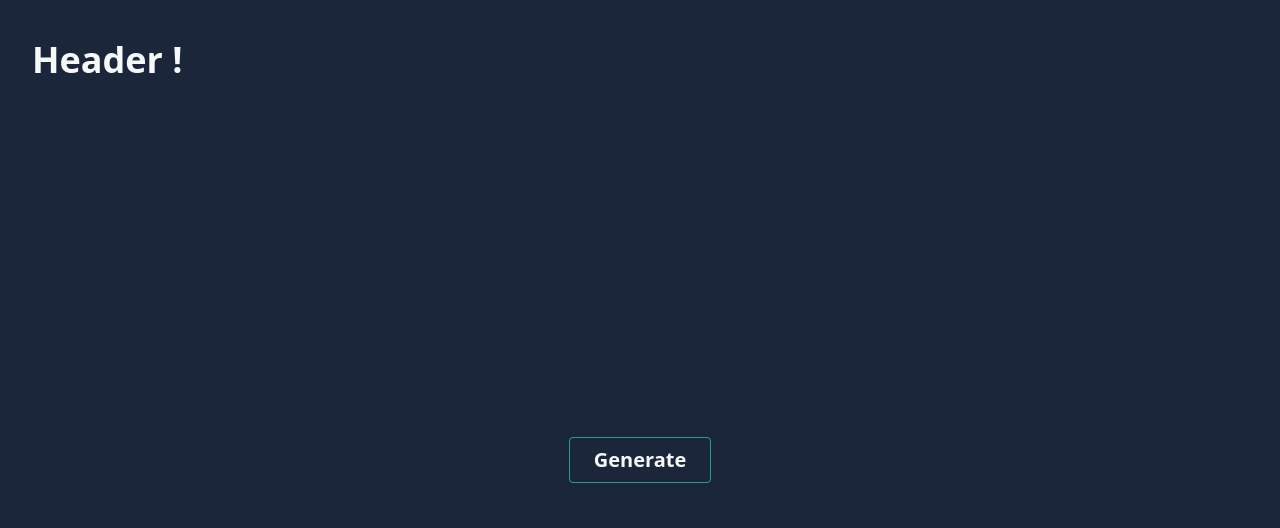
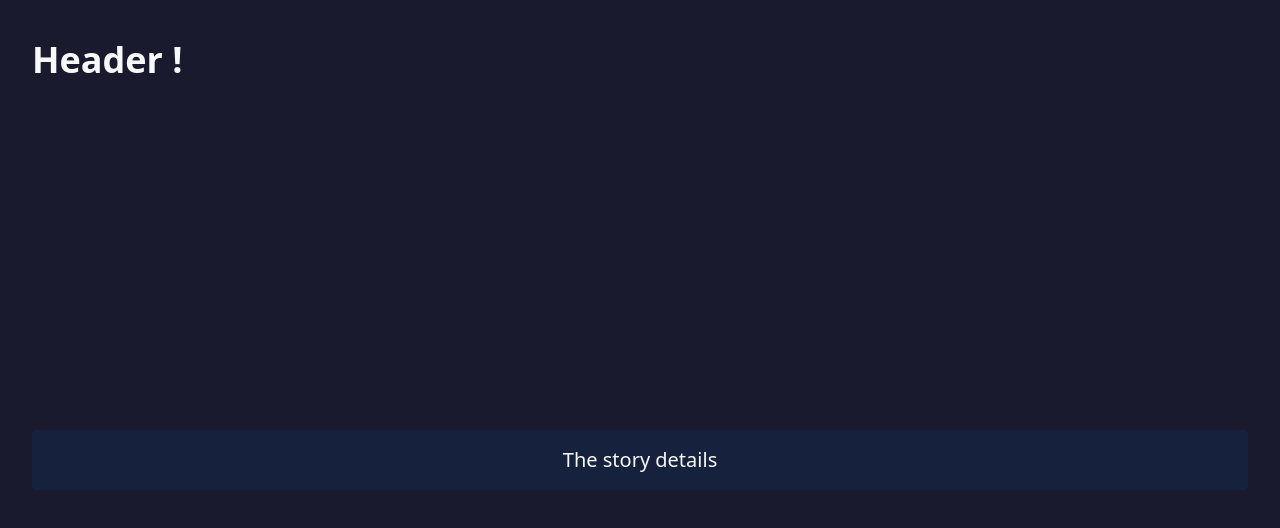
Before and after one commit to JackofD/coolstorybro, a Next.js app: page / in a window 1280 px wide. Both pictures are taken after a click on the button "Generate". Shown: the top 528 px of the page. Built offline with nearby package versions, Linux system fonts and the light colour scheme.

Commit message:
add basic but empty story component; some tailwind updates

```diff
--- a/components/mainLayout.tsx
+++ b/components/mainLayout.tsx
@@ -2,7 +2,7 @@ import SiteHeader from './Header';
 
 export default function MainLayout({ children }) {
   return (
-    <div className="main-layout-grid bg-dark-default text-light-default min-h-screen">
+    <div className="main-layout-grid bg-dark2-default text-light-default min-h-screen">
       <SiteHeader className="" />
       <main className="min-h-full">
         {children}
--- a/components/story/Story.tsx
+++ b/components/story/Story.tsx
@@ -1,17 +1,22 @@
-import { FC } from 'react';
+import { FC, useState } from 'react';
 import Button from '../shared/Button';
-// import storyStyles from '../../styles/story.module.css';
+import StoryDetail from './StoryDetail';
 
 type storyProps = {
   className?: string;
 };
 
 const Story: FC<storyProps> = (props) => {
+  const [hasStoryDetail, setHasStoryDetail] = useState(false);
+
+  const generateStoryBro = () => {
+    setHasStoryDetail(true);
+  };
+
   return <>
     <section id="story" className={`font-sans text-xl h-full max-h-full overflow-hidden ${props.className}`}>
       <div className="overflow-y-auto min-h-full p-8 flex flex-row gap-4 justify-evenly items-center text-center">
-        {/* This will probably be conditionally rendered based on things */}
-          <Button>Generate</Button>
+        { hasStoryDetail ? <StoryDetail className="bg-dark2-dim p-4 rounded" /> : <Button onClick={generateStoryBro}>Generate</Button> }
       </div>
     </section>
   </>;
--- /dev/null
+++ b/components/story/StoryDetail.tsx
@@ -0,0 +1,15 @@
+import { FC } from 'react';
+
+type StoryDetailProps = {
+  className?: string;
+};
+
+const StoryDetail: FC<StoryDetailProps> = (props) => {
+  return <>
+    <section id="storyDetail" className={`w-full max-w-8xl ${props.className}`}>
+      The story details
+    </section>
+  </>;
+};
+
+export default StoryDetail;
--- a/tailwind.config.js
+++ b/tailwind.config.js
@@ -7,13 +7,17 @@ module.exports = {
   theme: {
     extend: {
       colors: {
-        dark: {default: '#1b263b'},
+        dark2: {default: '#1a1a2e', dim: '#16213e', light: '#0f3460'},
+        dark: {default: '#1b263b', 'dim': '#424b63'},
         light: {default: '#F7F9F8'},
         primary: {default: '#2a9d8f'},
       },
       borderColor: theme => ({
         ...theme('colors')
-      })
+      }),
+      maxWidth: {
+        '8xl': '100rem'
+      }
     },
   },
   variants: {
```
